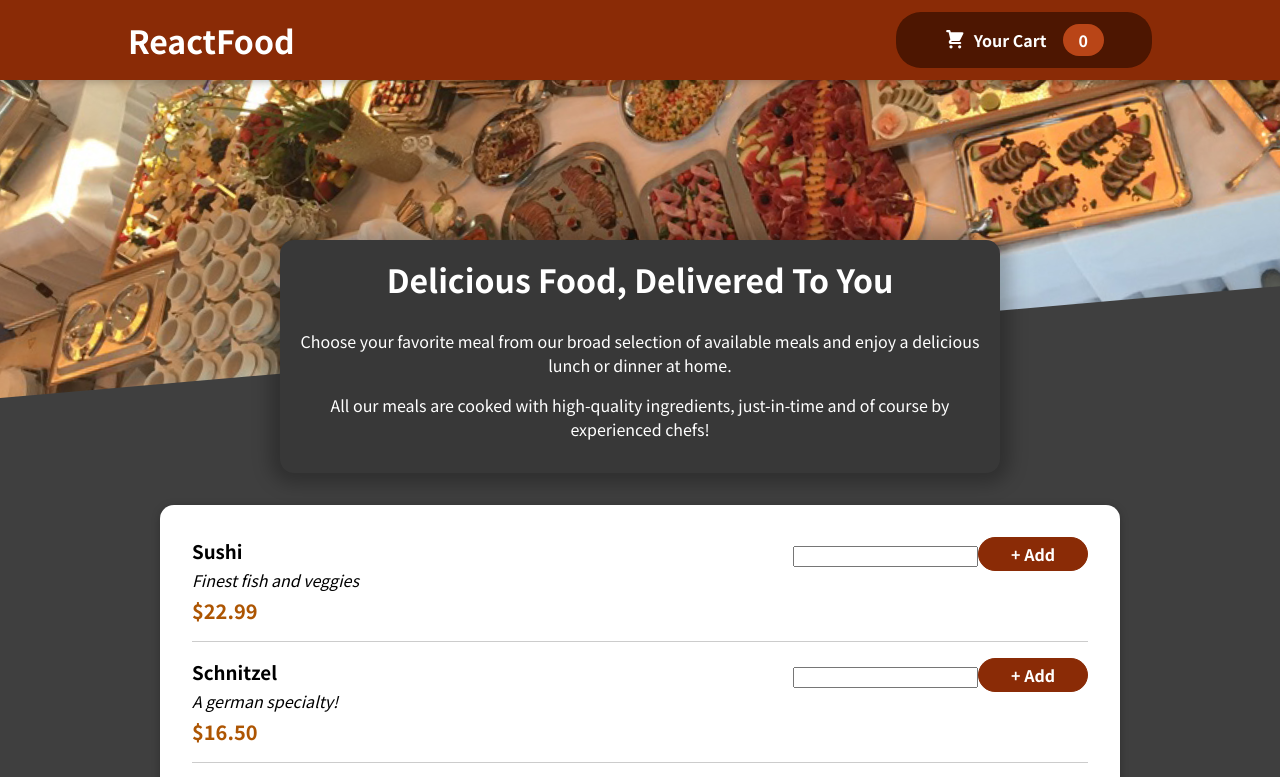
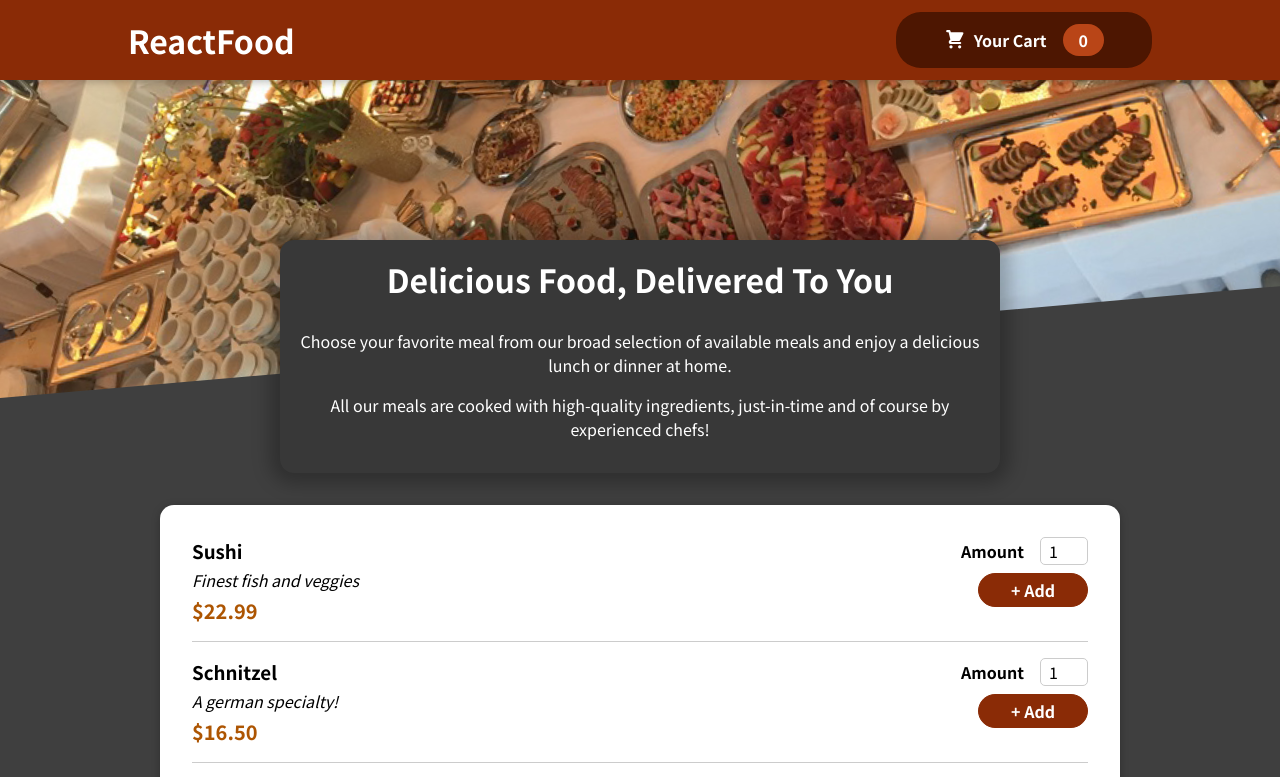
Before and after one commit to JPS09/Food-order-app, a JavaScript app: page / in a window 1280 px wide. Shown: the top 777 px of the page. Built offline with nearby package versions, Linux system fonts and the light colour scheme.

Commit message:
Adjusting id for the form

```diff
--- a/src/Components/Meals/AvailableMeals.js
+++ b/src/Components/Meals/AvailableMeals.js
@@ -32,6 +32,7 @@
   const mealsList = DUMMY_MEALS.map((meal) => {
     return (
       <MealItem
+        id={meal.id}
         name={meal.name}
         description={meal.description}
         price={meal.price}
--- a/src/Components/Meals/MealItem/MealItem.js
+++ b/src/Components/Meals/MealItem/MealItem.js
@@ -10,7 +10,7 @@
         <div className={classes.price}>{price}</div>
       </div>
       <div>
-        <MealItemForm></MealItemForm>
+        <MealItemForm id={props.id}></MealItemForm>
       </div>
     </li>
   );
--- a/src/Components/Meals/MealItem/MealItemForm.js
+++ b/src/Components/Meals/MealItem/MealItemForm.js
@@ -1,8 +1,19 @@
 import classes from "./MealItemForm.module.css";
+import Input from "../../UI/Input.js";
 const MealItemForm = (props) => {
   return (
     <form action="" className={classes.form}>
-      <input type="text" />
+      <Input
+        label="Amount"
+        input={{
+          id: "Amount_" + props.id,
+          type: "number",
+          min: "1",
+          max: "5",
+          step: "1",
+          defaultValue: "1",
+        }}
+      />
       <button>+ Add</button>
     </form>
   );
--- a/src/Components/UI/Input.js
+++ b/src/Components/UI/Input.js
@@ -1,9 +1,11 @@
 import classes from "./Input.module.css";
 const Input = (props) => {
-  <div className={classes.input}>
-    <label htmlFor={props.input.id}>{props.label}</label>
-    <input id={props.input.id} type="text" />
-  </div>;
+  return (
+    <div className={classes.input}>
+      <label htmlFor={props.input.id}>{props.label}</label>
+      <input {...props.input} />
+    </div>
+  );
 };
 
 export default Input;
```
